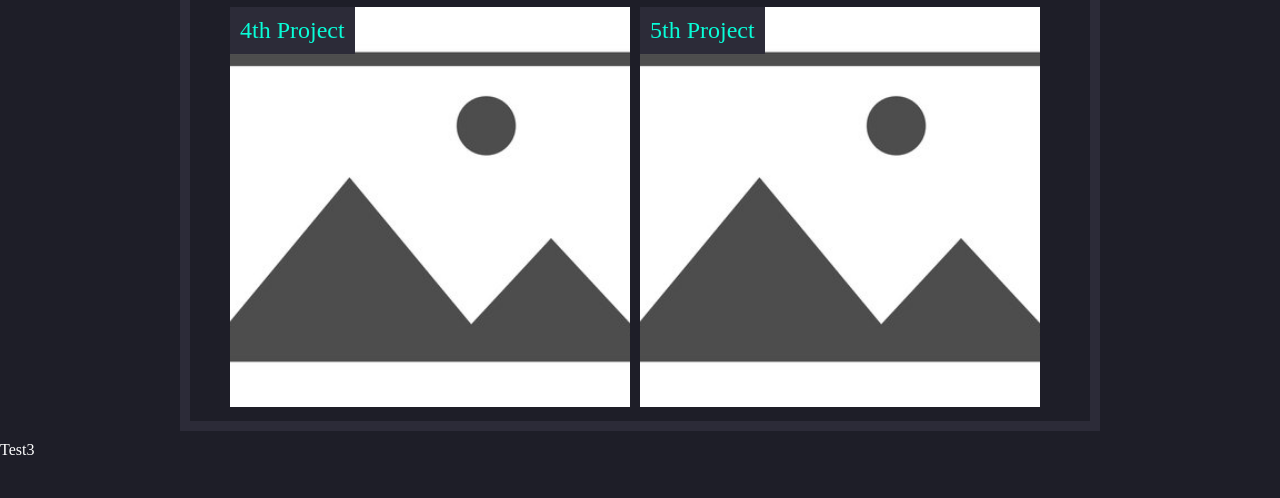
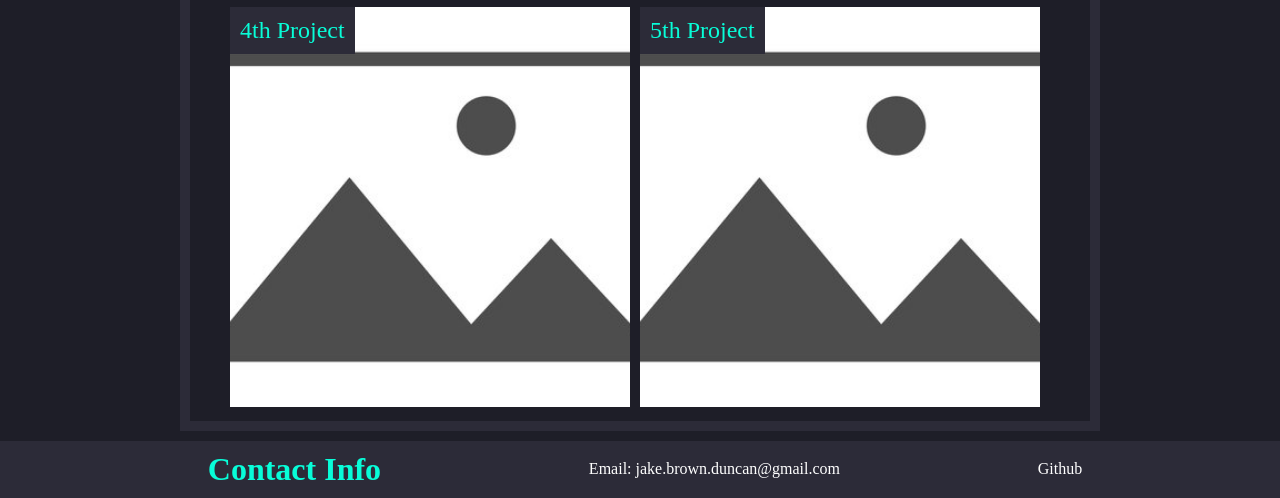
Before and after one commit to JacobDuncan17/Goose, a plain HTML site: page index.html in a window 1280 px wide. Shown: the part 996-1494 px from the top of the page. Before the commit the page ends 1455 px from the top, so only its background shows below. Drawn offline with Linux system fonts and the light colour scheme.

Commit message:
Added contact info section. Cleaned up css and made sure all links are functioning properly

```diff
--- a/assets/css/style.css
+++ b/assets/css/style.css
@@ -6,6 +6,7 @@
     color: white;
     scroll-behavior: smooth;
 }
+/*====================Nav Bar=================*/
 header {
     display: flex;
     justify-content: flex-end;
@@ -108,6 +109,7 @@ header a:hover {
     flex-direction: column;
     width: 400px;
     height: 400px;
+    max-width: 100%;
     object-fit: cover;
     margin: 10px 10px 0px 0px;
   }
@@ -125,6 +127,7 @@ header a:hover {
     height: auto;
     object-fit: fill;
     margin: 0px 0px 0px 0px;
+    max-width: 100%;
   }
 
   .portfoliocontainer a img:hover {
@@ -147,3 +150,33 @@ header a:hover {
     top: 10px;
     background-color: #2c2b38;
   }
+  /*====================Contact Info=================*/
+  #contactinfo{
+    display: flex;
+    flex-wrap: wrap;
+  }
+
+  .containerinfo {
+    display: flex;
+    justify-content: space-evenly;
+    align-items: center;
+    flex-wrap: wrap;
+    position: relative;
+    background-color: #2c2b38;
+    width: 100%;
+  }
+  .contactheader{
+    font-weight: bolder;
+    font-size: 32px;
+    margin: 10px;
+    background-color: #2c2b38;
+    color: #08fdd8;
+  }
+
+  .containerinfo a {
+    text-decoration: none;
+    background-color: #2c2b38;
+  }
+  .containerinfo a:hover {
+    color:#08fdd8;
+  }
--- a/index.html
+++ b/index.html
@@ -20,7 +20,7 @@
                 <a href="#portfolio">Portfolio</a>
             </li>
             <li>
-                <a href="#footer">Test3</a>
+                <a href="#contactinfo">Contact Info</a>
             </li>
         </ul>
     </nav>
@@ -33,7 +33,7 @@
           <img src='./assets/Profilepic.jpg' alt='Placeholder' class="profile-img">
           <h2 class="name">Jacob Duncan</h2>
           <p class="title">Full Stack Developer</p>
-          <p class="aboutmedesc">My name is Jacob Duncan. I have lived in Utah all my life. I currently work as a tech for Sizzling Platter, LLC.</p>
+          <p class="aboutmedesc">Hello my name is Jacob Duncan. This page shows all of my personal projects.</p>
         </figure>
     </section>
     <section id="portfolio">
@@ -45,11 +45,14 @@
         <a href=""> <figure><img src="./assets/placeholder.jpeg" alt="5th Project"><figcaption>5th Project</figcaption></figure></a>
       </figure>
     </section>
+    <section id="contactinfo">
+      <figure class="containerinfo">
+        <h2 class="contactheader">Contact Info</h2>
+        <a href="mailto:jake.brown.duncan@gmail.com">Email: jake.brown.duncan@gmail.com</a>
+        <a href="https://github.com/JacobDuncan17">Github</a>
+      </figure>
+  </section>
   </main>
-
-  <footer id="footer">
-    <p>Test3</p>
-  </footer>
 
 </body>
 
```
